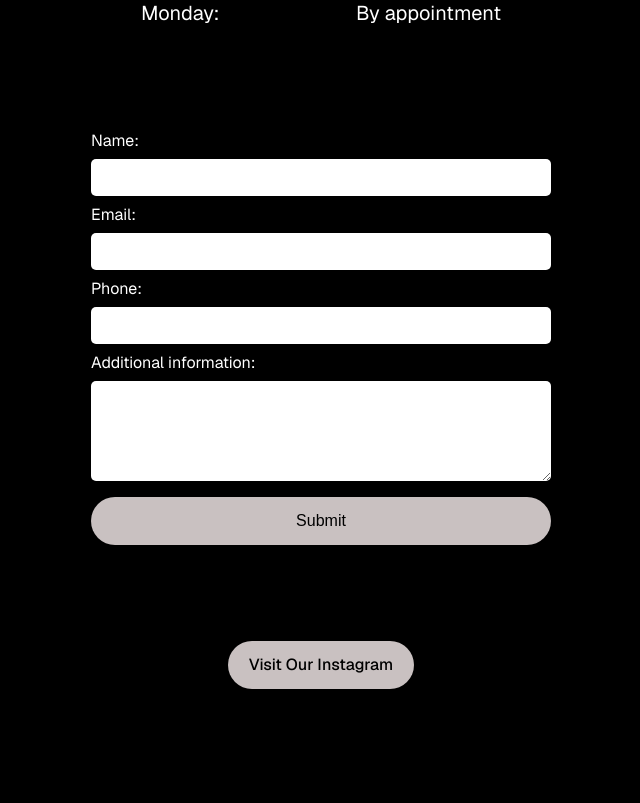
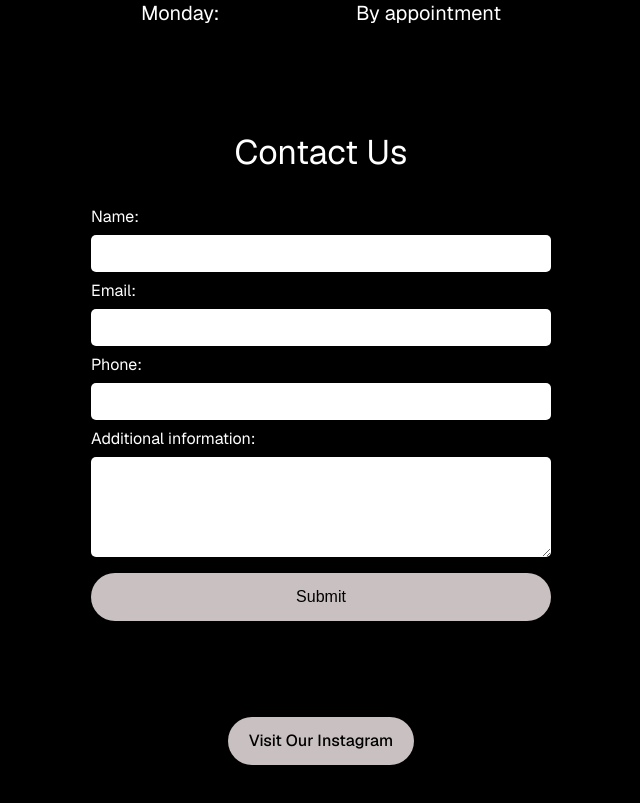
Before and after one commit to rmarafioti/legacyTattoo, a Next.js app: page / in a window 1280 px wide. Shown: the part 880-1683 px from the top of the page, without its empty margins (319-959 px from the left). Before the commit the page ends 1633 px from the top, so only its background shows below. Built offline with nearby package versions, Linux system fonts and the light colour scheme.

Commit message:
added contact us header

```diff
--- a/src/app/page.js
+++ b/src/app/page.js
@@ -40,6 +40,7 @@ export default function Home() {
           </div>
         </section>
         <section>
+          <h3 className={styles.contactUs}>Contact Us</h3>
           <form className={styles.contactForm}>
             <label className={styles.label}>
               Name:{" "}
--- a/src/app/page.module.css
+++ b/src/app/page.module.css
@@ -32,10 +32,14 @@
   margin-bottom: 6rem;
 }
 
-.tagLine {
+.tagLine, .contactUs {
   font-size: 34px;
   font-weight: 400;
   margin-bottom: 2rem;
+}
+
+.contactUs {
+  text-align: center;
 }
 
 .copy {
```
